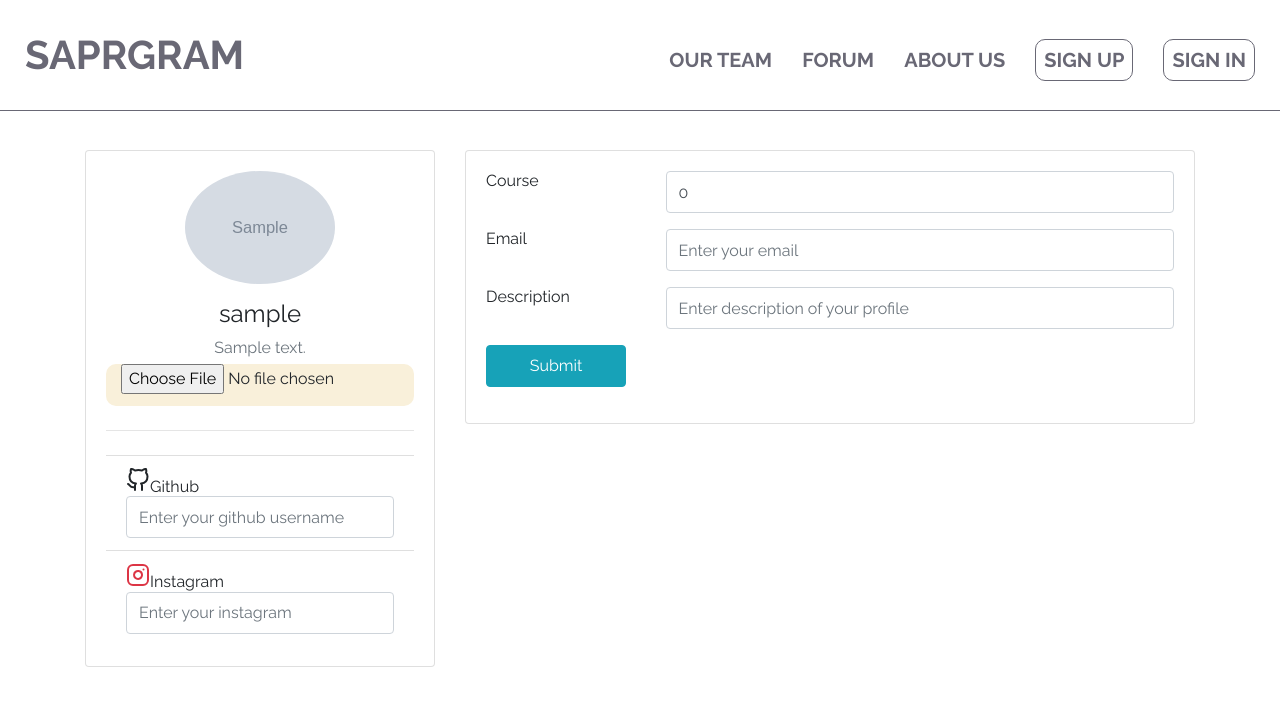
After one commit to c-ads/c-ads, a Django app: template saprgramapp/templates/userpage/Editting_page.html in a window 1280 px wide. The commit adds this page. Shown: the top 706 px of the page. Run offline with Django 3.2, Linux system fonts and the light colour scheme; the template is opened without the code that fills it: values that come from a table or form of the project are taken from there, others are empty; tables that the repository leaves empty hold one stand-in row (values such as "Sample post"); grey boxes marked "Sample" are stand-in pictures; some libraries are stand-ins or nearby versions.

Commit message:
User page works fine

```diff
--- a/authentication/models.py
+++ b/authentication/models.py
@@ -43,6 +43,8 @@ class User(AbstractBaseUser, PermissionsMixin):
     avatar_photo = models.ImageField(upload_to='photos/avatar', blank=True)
     user_description = models.TextField(default='', blank=True)
     user_course = models.IntegerField(default='0', blank=True)
+    instagram = models.CharField(max_length=20, blank=True, default='')
+    github = models.CharField(max_length=20, blank=True, default='')
 
     USERNAME_FIELD = 'email'
     REQUIRED_FIELDS = ['username', 'password']
--- a/saprgramapp/forms.py
+++ b/saprgramapp/forms.py
@@ -45,16 +45,39 @@ class LoginForm(ModelForm):
         }
 
 
-class ImageLoadForm(ModelForm):
+class UserEditForm(ModelForm):
     class Meta:
         model = User
-        fields = ['avatar_photo']
+        fields = ['avatar_photo', 'email', 'github', 'instagram', 'user_course', 'user_description']
         widgets = {
             'avatar_photo': FileInput(attrs={
-                'id': 'avatar',
                 'type': 'file',
-                'placeholder': 'Upload photo'
-            })
+            }),
+            'email': TextInput(attrs={
+                'type': 'text',
+                'class': 'form-control',
+                'placeholder': 'Enter your email'
+            }),
+            'github': TextInput(attrs={
+                'type': 'text',
+                'class': 'form-control',
+                'placeholder': 'Enter your github username '
+            }),
+            'instagram': TextInput(attrs={
+                'type': 'text',
+                'class': 'form-control',
+                'placeholder': 'Enter your instagram'
+            }),
+            'user_course': TextInput(attrs={
+                'type': 'text',
+                'class': 'form-control',
+                'placeholder': 'Enter your course'
+            }),
+            'user_description': TextInput(attrs={
+                'type': 'text',
+                'class': 'form-control',
+                'placeholder': 'Enter description of your profile'
+            }),
         }
 
 
--- a/saprgramapp/templates/base.html
+++ b/saprgramapp/templates/base.html
@@ -14,11 +14,11 @@
     <link rel="stylesheet" type="text/css" href="{% static 'css/styles.css' %}">
 </head>
 <body class="body">
-<header class="header">
-    <div class="container">
+<header class="header_2">
+    <div class="container_2">
         <div class="header_iner">
             <div class="header_logo"><a href="{% url 'saprgramapp:home' %}" class="nav_link">SAPRGRAM</a></div>
-            <nav class="nav">
+            <nav class="nav_2">
                 <a href="#" class="nav_link">Our team</a>
                 <a href="#" class="nav_link">Forum</a>
                 <a href="#" class="nav_link">About us</a>
--- a/saprgramapp/templates/home/index.html
+++ b/saprgramapp/templates/home/index.html
@@ -2,7 +2,7 @@
 
 {% block body %}
     <div class="intro">
-        <div class="container">
+        <div class="container_2">
             <div class="intro_inner">
                 <h1 class="intro__title">
                     Computer-aided design systems
@@ -17,7 +17,7 @@
         </div>
     </div>
     <div class="footer">
-        <div class="container">
+        <div class="container_2">
             <div class="items">
                 <div class="logo__item">
                     {% load static %}
--- /dev/null
+++ b/saprgramapp/templates/userpage/Editting_page.html
@@ -0,0 +1,83 @@
+{% extends 'base.html' %}
+
+{% block body %}
+    <script src="https://cdn.jsdelivr.net/npm/bootstrap@5.1.3/dist/js/bootstrap.bundle.min.js" integrity="sha384-ka7Sk0Gln4gmtz2MlQnikT1wXgYsOg+OMhuP+IlRH9sENBO0LRn5q+8nbTov4+1p" crossorigin="anonymous"></script>
+    <link href="https://maxcdn.bootstrapcdn.com/bootstrap/4.0.0/css/bootstrap.min.css" rel="stylesheet">
+    <div class="test">
+<div class="container">
+    <form enctype="multipart/form-data" method="POST" id="form">
+        {% csrf_token %}
+    <div class="main-body">
+        <div class="row">
+            <div class="col-lg-4">
+                <div class="card">
+                    <div class="card-body">
+                        <div class="d-flex flex-column align-items-center text-center">
+                            <img src="{{ user_data.avatar_photo.url }}" alt="Admin" class="rounded-circle" width="150">
+                            <div class="mt-3">
+                                <h4>{{ user_data.username }}</h4>
+                                <p class="text-secondary mb-1">{{user_data.user_description}}</p>
+
+                                    {{ form.avatar_photo }}
+
+                            </div>
+                        </div>
+
+                        <hr class="my-4">
+
+                            <ul class="list-group list-group-flush">
+                            <li class="list-group-item d-flex justify-content-between align-items-center flex-wrap">
+                                <h6 class="mb-0"><svg xmlns="http://www.w3.org/2000/svg" width="24" height="24" viewBox="0 0 24 24" fill="none" stroke="currentColor" stroke-width="2" stroke-linecap="round" stroke-linejoin="round" class="feather feather-github me-2 icon-inline"><path d="M9 19c-5 1.5-5-2.5-7-3m14 6v-3.87a3.37 3.37 0 0 0-.94-2.61c3.14-.35 6.44-1.54 6.44-7A5.44 5.44 0 0 0 20 4.77 5.07 5.07 0 0 0 19.91 1S18.73.65 16 2.48a13.38 13.38 0 0 0-7 0C6.27.65 5.09 1 5.09 1A5.07 5.07 0 0 0 5 4.77a5.44 5.44 0 0 0-1.5 3.78c0 5.42 3.3 6.61 6.44 7A3.37 3.37 0 0 0 9 18.13V22"></path></svg>Github</h6>
+                                {{form.github}}
+                            </li>
+                            <li class="list-group-item d-flex justify-content-between align-items-center flex-wrap">
+                                <h6 class="mb-0"><svg xmlns="http://www.w3.org/2000/svg" width="24" height="24" viewBox="0 0 24 24" fill="none" stroke="currentColor" stroke-width="2" stroke-linecap="round" stroke-linejoin="round" class="feather feather-instagram me-2 icon-inline text-danger"><rect x="2" y="2" width="20" height="20" rx="5" ry="5"></rect><path d="M16 11.37A4 4 0 1 1 12.63 8 4 4 0 0 1 16 11.37z"></path><line x1="17.5" y1="6.5" x2="17.51" y2="6.5"></line></svg>Instagram</h6>
+                                {{form.instagram}}
+                            </li>
+
+                        </ul>
+                    </div>
+                </div>
+            </div>
+            <div class="col-lg-8">
+                <div class="card">
+                    <div class="card-body">
+
+                        <div class="row mb-3">
+                            <div class="col-sm-3">
+                                <h6 class="mb-0">Course</h6>
+                            </div>
+                            <div class="col-sm-9 text-secondary">
+                                {{form.user_course}}
+                            </div>
+                        </div>
+                        <div class="row mb-3">
+                            <div class="col-sm-3">
+                                <h6 class="mb-0">Email</h6>
+                            </div>
+                            <div class="col-sm-9 text-secondary">
+                                {{form.email}}
+                            </div>
+                        </div>
+                        <div class="row mb-3">
+                            <div class="col-sm-3">
+                                <h6 class="mb-0">Description</h6>
+                            </div>
+                            <div class="col-sm-9 text-secondary">
+                            {{ form.user_description }}
+                            </div>
+                        </div>
+                        <div class="row mb-3">
+                            <div class="col-sm-3">
+                                <input class="btn btn-info" type="submit">
+                            </div>
+                        </div>
+                    </div>
+                </div>
+            </div>
+
+        </div>
+        </form>
+    </div>
+</div>
+{% endblock %}
--- a/saprgramapp/urls.py
+++ b/saprgramapp/urls.py
@@ -9,6 +9,7 @@ urlpatterns = [
     path('registration/', user_registration_view, name='registration'),
     path('login/', user_login_view, name='login'),
     path('user/<str:username>/', user_page_view, name='user_page'),
+    path('user/edit_page', user_edit_page, name='edit_page'),
     path('user/addPublication', add_publication_view, name='add_pub'),
     path('tape/', tape_view, name='tape')
 ]
--- a/static/css/styles.css
+++ b/static/css/styles.css
@@ -43,18 +43,19 @@
 
 }
 .nav_link:hover{
+    text-decoration: none;
     color:#47474f;
     transition: 0.1s linear;
 }
 .nav_link:first-child{
     margin-left: 0;
 }
-.header{
+.header_2{
     width: 100%;
     position: absolute;
     top: 0;
     left: 0;
-    z-index: 1000;
+    z-index: 1;
 
 }
 .header_logo{
@@ -63,20 +64,18 @@
     font-weight: bold;
 
 }
-.nav{
+.nav_2{
     font-size: 20px;
     padding-top: 10px;
 }
 
 .intro{
-    height:980px;
-    width: 1840px;
+    height:50rem;
+    width: 100%;
     background: url(images/bg4.jpg) center no-repeat;
-    background-size: 100%;
+    background-size: cover;
     padding-top: 85px;
-    box-shadow: 5px 5px 10px 10px;
-    color:#86868a;
-
+    box-shadow: 7px 7px 5px 5px #8c8e91;
 
 }
 .nav_link1{
@@ -91,6 +90,7 @@
 }
 .nav_link1:hover{
     background-color:#47474f;
+    text-decoration: none;
     transition: 0.2s linear;
     color: #fff;
 }
@@ -243,8 +243,7 @@ input {
 
 }
 .items{
-    padding: 20px;
-    padding-left: 150px;
+    padding-left: 210px;
 }
 
 .img_logo{
@@ -282,12 +281,15 @@ input {
     font-family: 'Raleway', sans-serif;
     background-color: #fff;
 }
-
-.container{
+.test{
+    padding-top: 150px;
+}
+.container_2{
     width: 100%;
     max-width: 1400px;
     margin: 0 auto;
     text-align: center;
+    position: relative;
 }
 .header_iner{
     display: flex;
@@ -295,6 +297,7 @@ input {
     border-bottom: 1px solid;
     padding: 25px;
     border-color:#696875;
+    align-items: center;
 
 
 }
```
Also changed, not shown: saprgramapp/templates/userpage/user_page.html (+46 -72 lines), saprgramapp/views.py (+23 -14 lines), authentication/migrations/0002_auto_20211128_1730.py (added), saprgramapp/migrations/0002_alter_publication_user_photo.py (added).
